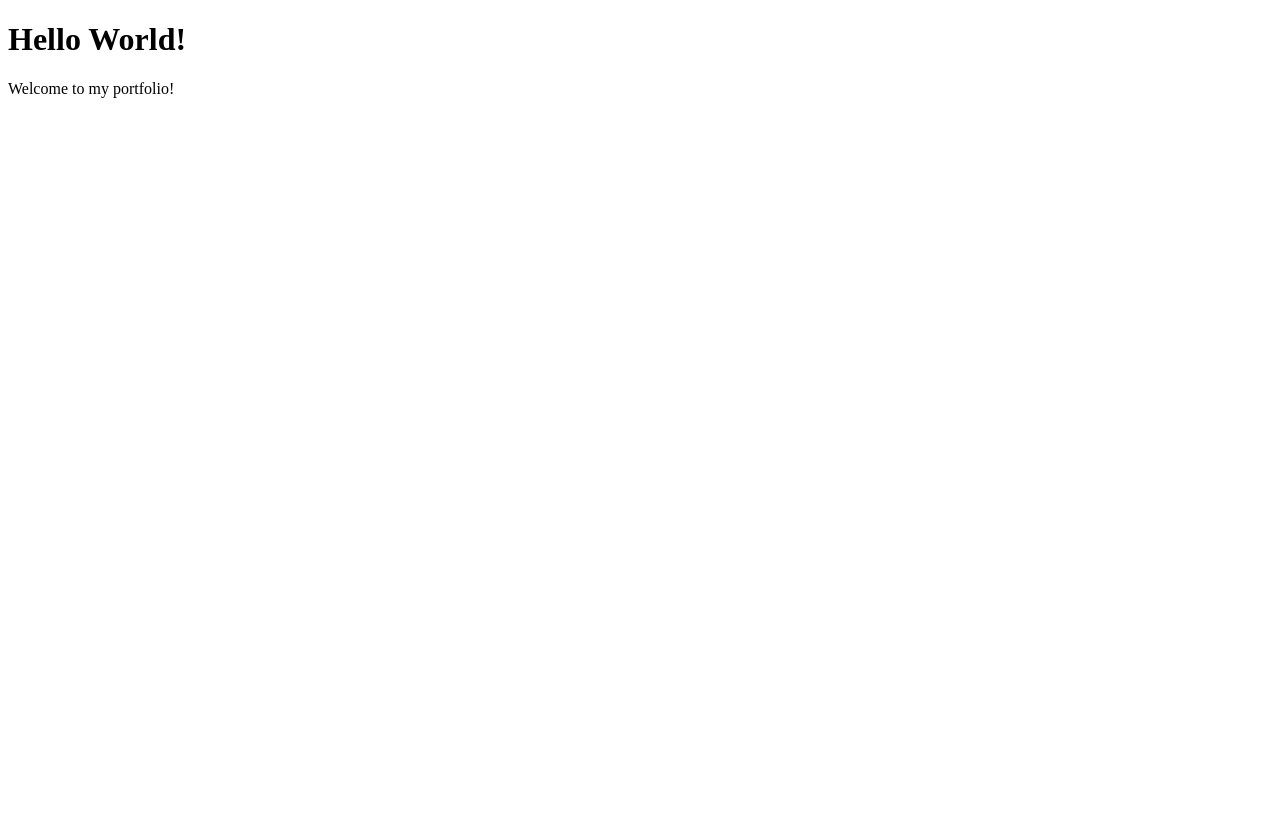
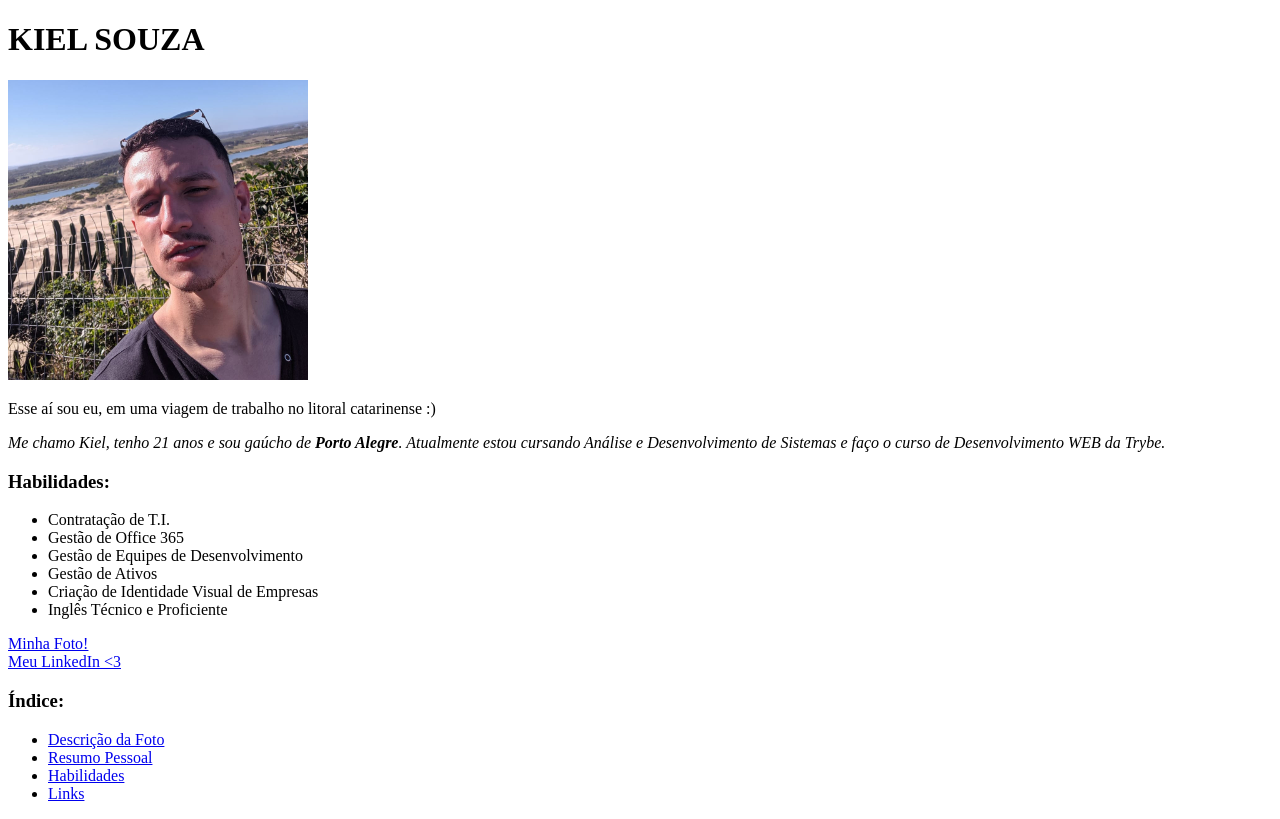
Before and after one commit to kielsouza/kielsouza.github.io, a plain HTML site: page index.html in a window 1280 px wide. Drawn offline with Linux system fonts and the light colour scheme.

Commit message:
upload index v2.0

```diff
--- a/index.html
+++ b/index.html
@@ -4,7 +4,33 @@
 
     </head>
     <body>
-        <h1>Hello World!</h1>
-        <p>Welcome to my portfolio!</p>
+        <h1 id="foto">KIEL SOUZA</h1>
+        <img src=kielperfil.jpg height=300px width=300px>
+        <p id="resFoto">Esse aí sou eu, em uma viagem de trabalho no litoral catarinense :)</p>
+        <i id="resPessoal">Me chamo Kiel, tenho 21 anos e sou gaúcho de <b>Porto Alegre</b>. Atualmente estou cursando Análise e Desenvolvimento de Sistemas e faço o curso de Desenvolvimento WEB da Trybe.</i>
+
+        <h3>Habilidades:</h3>
+        <ul id="habilidades">
+            <li>Contratação de T.I.</li>
+            <li>Gestão de Office 365</li>
+            <li>Gestão de Equipes de Desenvolvimento</li>
+            <li>Gestão de Ativos</li>
+            <li>Criação de Identidade Visual de Empresas</li>
+            <li>Inglês Técnico e Proficiente</li>
+        </ul>
+
+        <div id="links">
+            <a href="#foto">Minha Foto!</a></br>
+            <a href="https://www.linkedin.com/in/kiel-souza-052040186/">Meu LinkedIn <3</a>
+        </div>
+
+        <h3>Índice:</h3>
+        <ul>
+            <li><a href="#resFoto">Descrição da Foto</a></li>
+            <li><a href="#resPessoal">Resumo Pessoal</a></li>
+            <li><a href="#habilidades">Habilidades</a></li>
+            <li><a href="#links">Links</a></li>
+        </ul>
+
     </body>
 </html>
```
Also changed, not shown: kielperfil.jpg (added).
